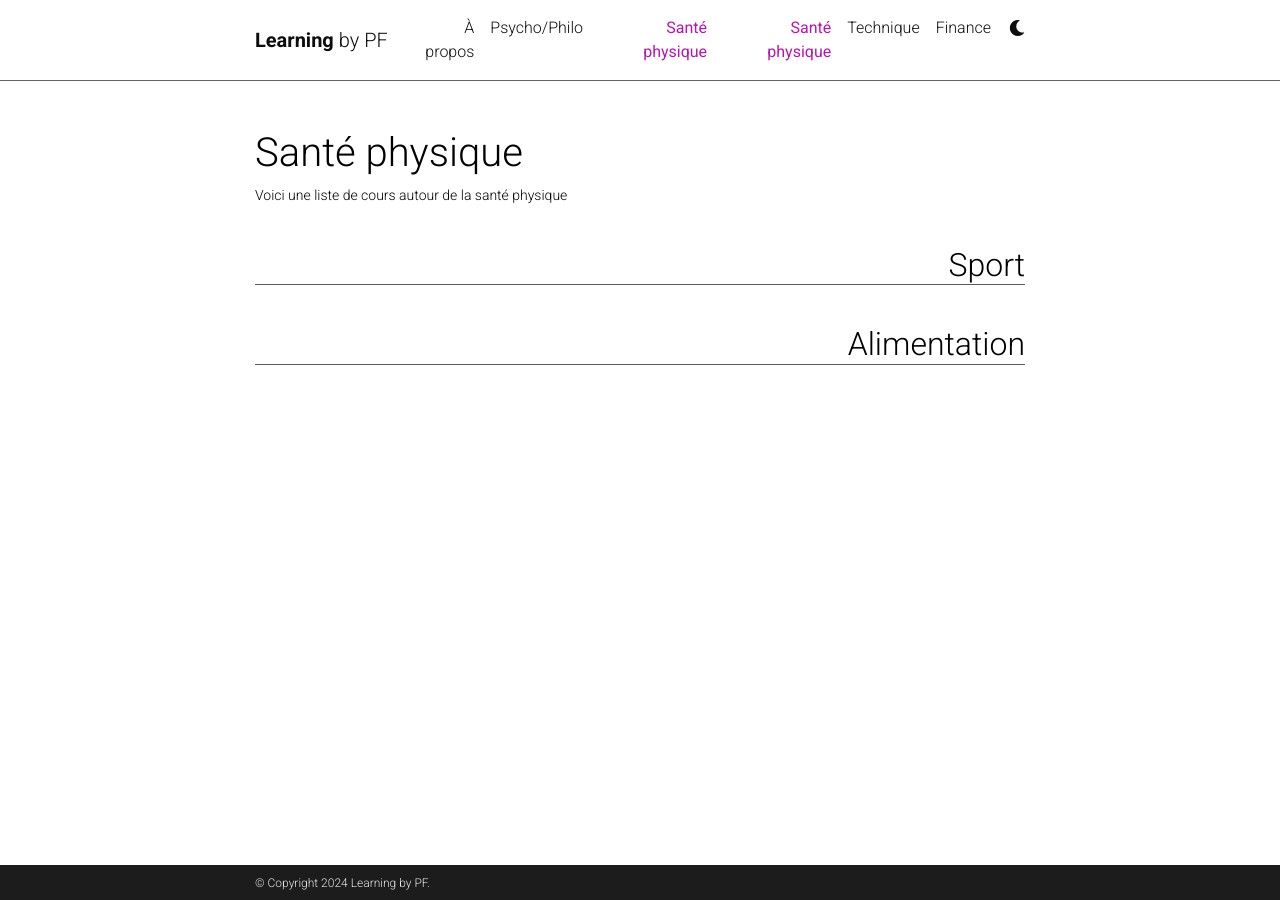
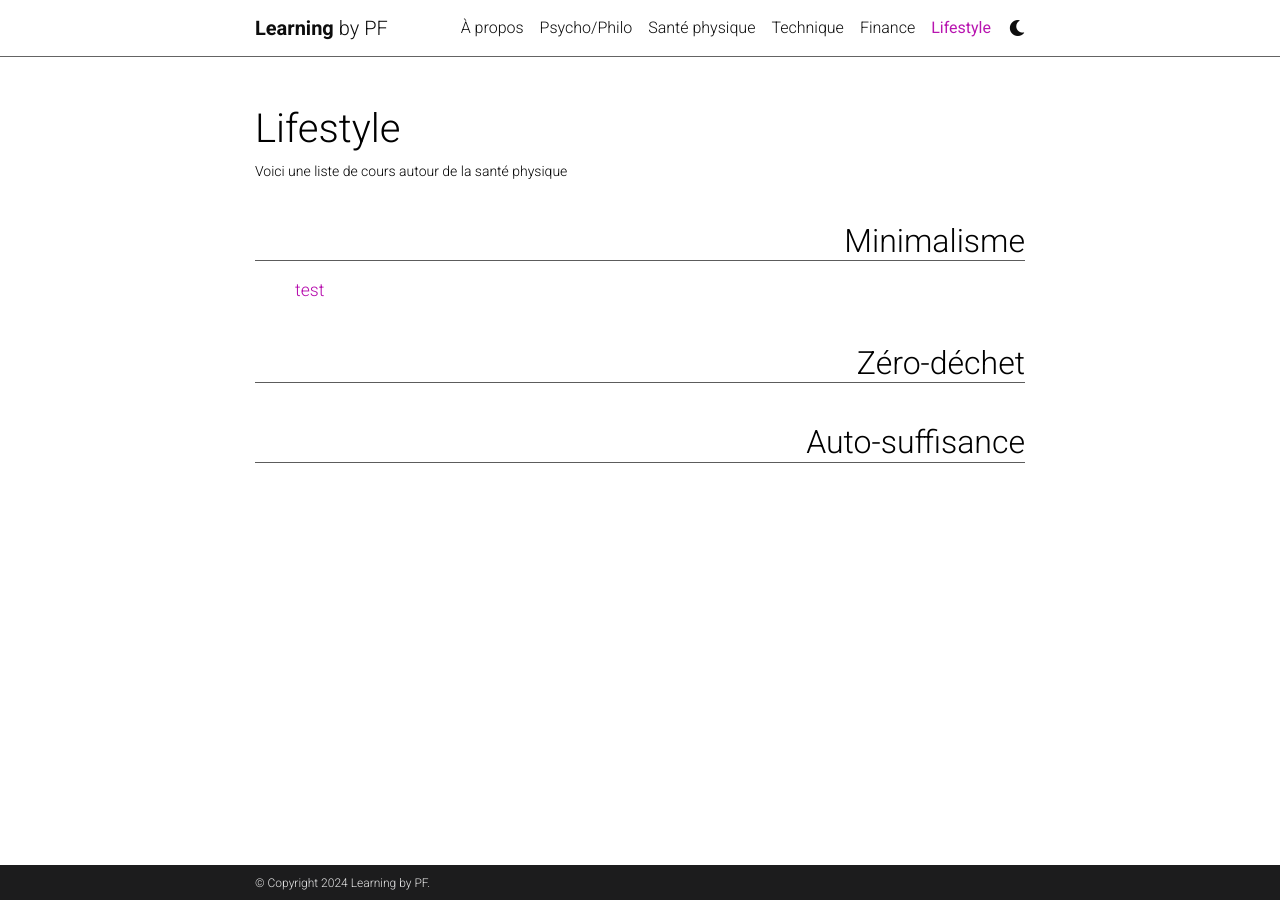
Before and after one commit to mpek29/learning, a Jekyll site: the page built from _pages/lifestyle.md, in a window 1280 px wide. Built offline with Jekyll 4.4.1, drawn with Linux system fonts in a browser that asks for light colours; comment, search, counter and statistics services are not loaded; a style sheet for code colours, icons or effects is not loaded.

Commit message:
fix for lifestyle's section

```diff
--- a/_pages/lifestyle.md
+++ b/_pages/lifestyle.md
@@ -1,11 +1,11 @@
 ---
 layout: page
-title: Santé physique
+title: Lifestyle
 permalink: /lifestyle/
 description: Voici une liste de cours autour de la santé physique
 nav: true
-nav_order: 3
-display_categories: [Sport, Alimentation]
+nav_order: 6
+display_categories: [Minimalisme, Zéro-déchet, Auto-suffisance]
 ---
 
 <!-- pages/lifestyle.md -->
```
Also changed, not shown: _lifestyle/test.md (+1 -1 lines).
